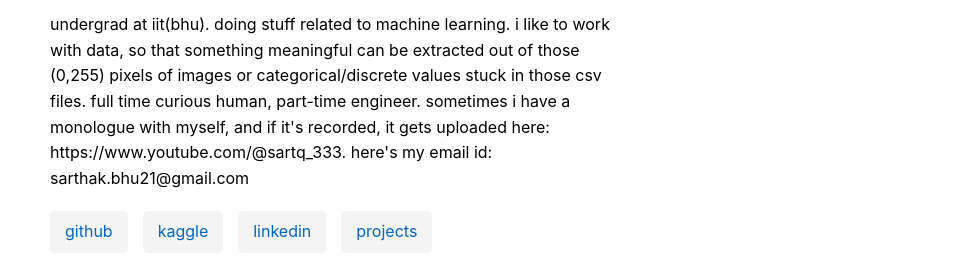
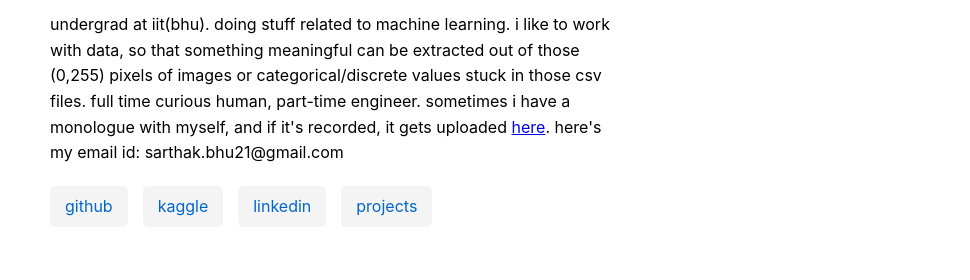
Before and after one commit to sartq333/sartq333.github.io, a plain HTML site: page index.html in a window 1280 px wide. Shown: the part 94-374 px from the top of the page, without its empty margins (310-1280 px from the left). Drawn offline with Linux system fonts and the light colour scheme.

Commit message:
yt link here

```diff
--- a/index.html
+++ b/index.html
@@ -120,7 +120,7 @@
         <p>undergrad at iit(bhu). doing stuff related to machine learning.
             i like to work with data, so that something meaningful can be extracted out of those (0,255) pixels of images or categorical/discrete values stuck in those csv files.
             full time curious human, part-time engineer.
-            sometimes i have a monologue with myself, and if it's recorded, it gets uploaded here: https://www.youtube.com/@sartq_333.
+            sometimes i have a monologue with myself, and if it's recorded, it gets uploaded <a href="https://www.youtube.com/@sartq_333">here</a>.
             here's my email id: sarthak.bhu21@gmail.com</p>
         <div class="links">
             <a href="https://github.com/sartq333">github</a>
```
